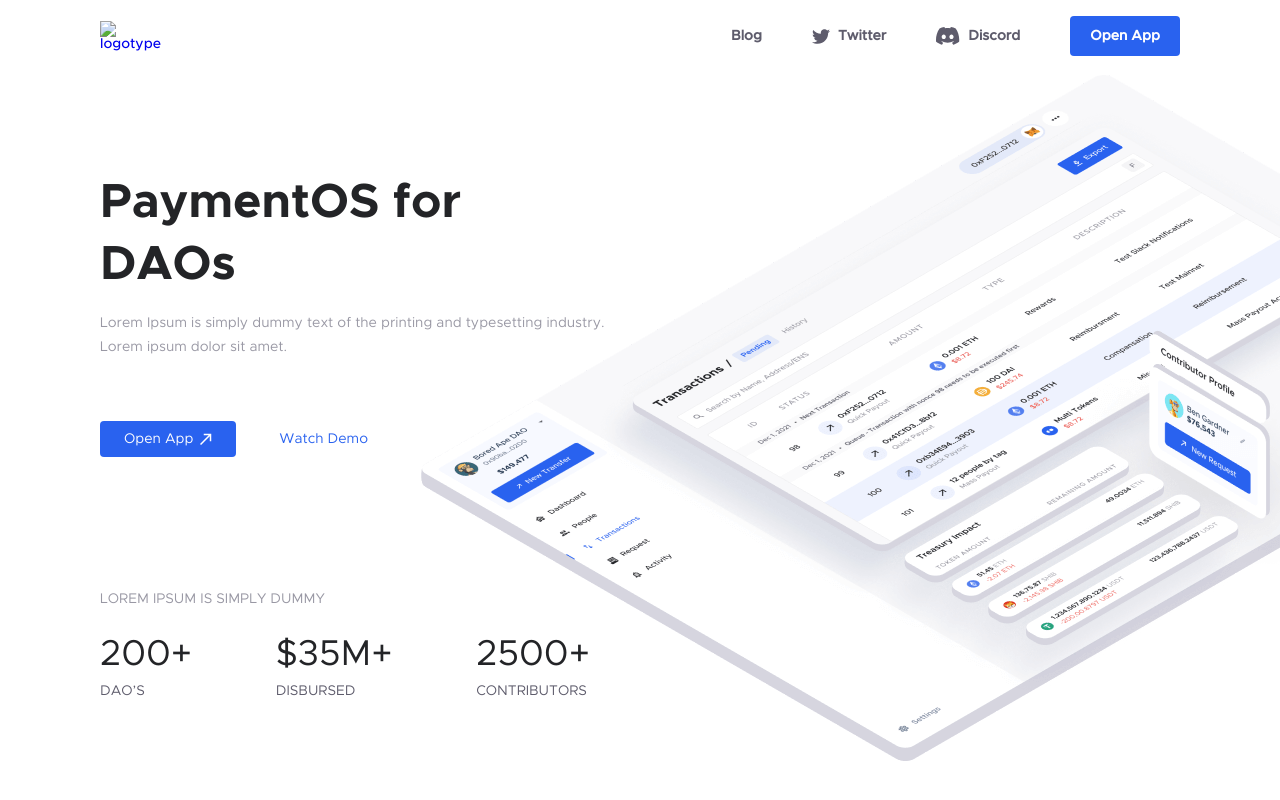
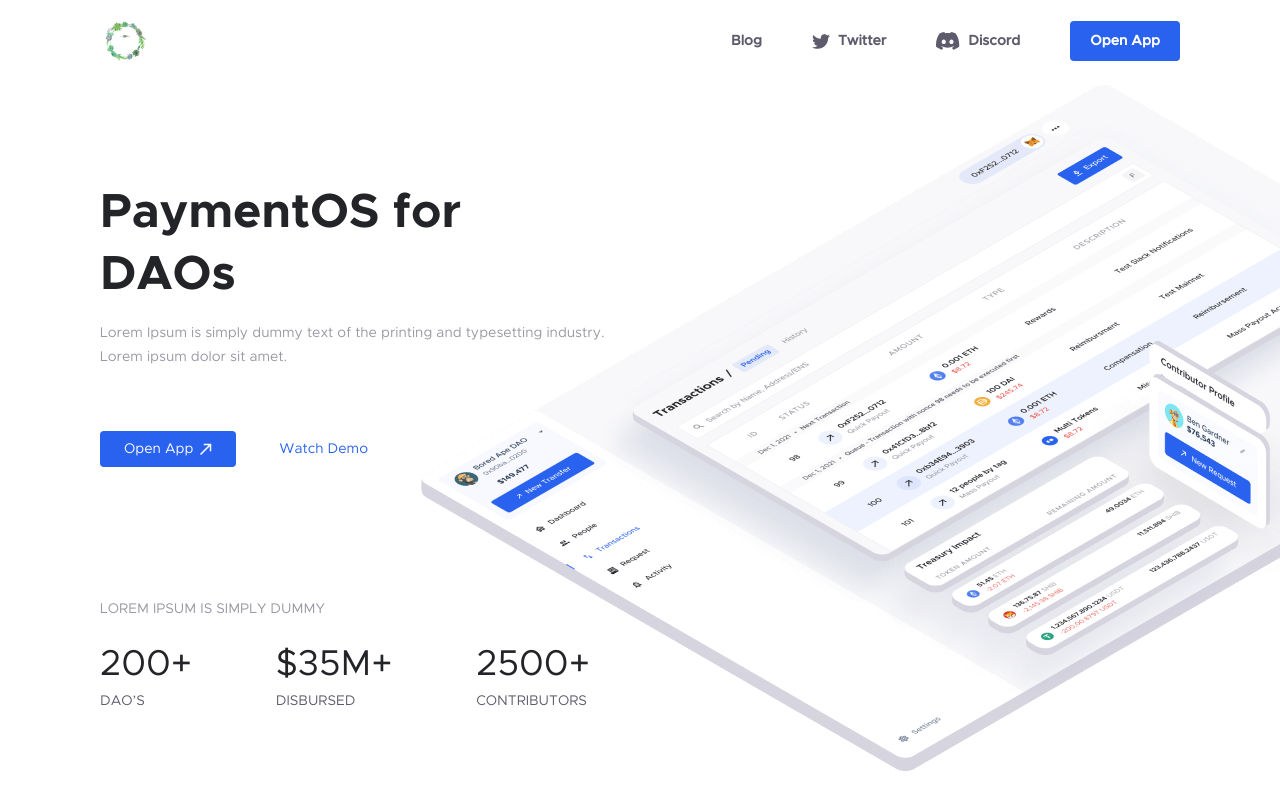
Before and after one commit to Vasyanya999/Land, a website: page app/index.html in a window 1280 px wide. Shown: the top 800 px of the page. Drawn offline with nearby package versions, Linux system fonts and the light colour scheme; files that its build step writes are made by us from their sources; the site is published under a folder, as on GitHub Pages, so addresses that start at the root find nothing; files whose address does not match are found by name.

Commit message:
fixed the display logo

```diff
--- a/app/html/footer.html
+++ b/app/html/footer.html
@@ -7,7 +7,7 @@
 
           <div class="footer__logo logo">
             <a class="logo__link" href="#">
-              <img class="logo__img" src="/images/logo.png" alt="logotype">
+              <img class="logo__img" src="images/logo.png" alt="logotype">
             </a>
           </div>
           <p class="footer__text">
--- a/app/html/header.html
+++ b/app/html/header.html
@@ -4,7 +4,7 @@
 
       <div class="header__logo logo">
         <a class="logo__link" href="#">
-          <img class="logo__img" src="/images/logo.png" alt="logotype">
+          <img class="logo__img" src="images/logo.png" alt="logotype">
         </a>
       </div>
 
```
Also changed, not shown: public/index.html (+1 -1 lines).
